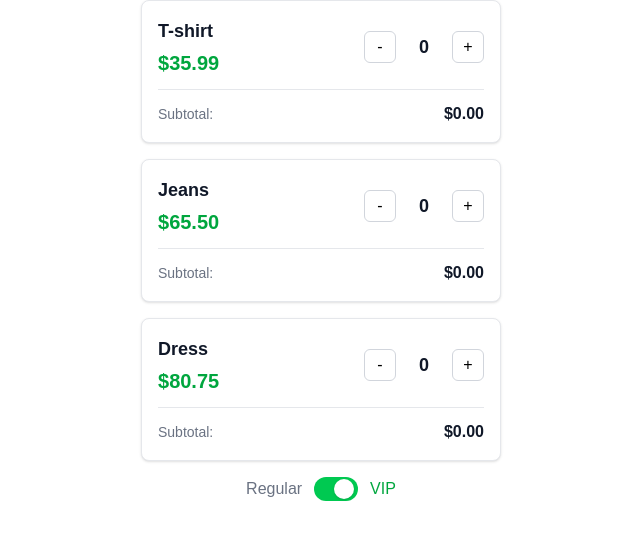
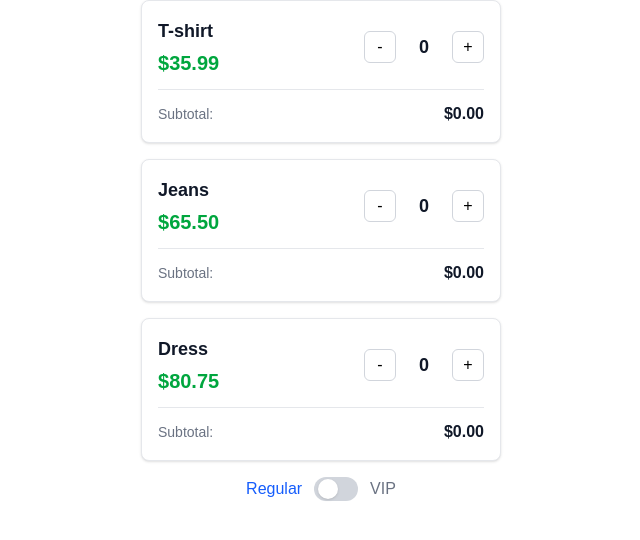
Before and after one commit to PedroMarianoAlmeida/navalia, a Next.js app: page / in a window 1280 px wide. Shown: the top 540 px of the page, without its empty margins (319-959 px from the left). Built offline with nearby package versions, Linux system fonts and the light colour scheme.

Commit message:
toogle on client side

```diff
--- a/src/components/VipToggle.tsx
+++ b/src/components/VipToggle.tsx
@@ -1,7 +1,13 @@
+"use client";
+import { useState } from "react";
+
 export const VipToggle = () => {
-  const isVip = true;
+  const [isVip, setIsVip] = useState(false);
   return (
-    <div className="flex items-center space-x-3">
+    <div
+      className="flex items-center space-x-3"
+      onClick={() => setIsVip((curr) => !curr)}
+    >
       <span
         className={`font-medium transition-colors ${
           isVip ? "text-gray-500" : "text-blue-600"
```
